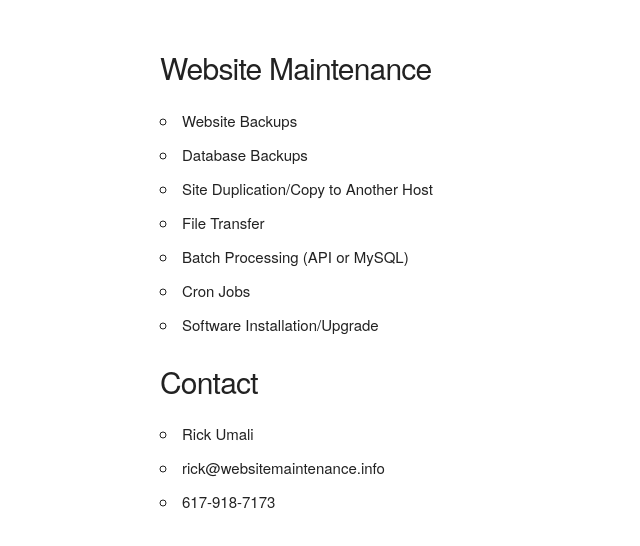
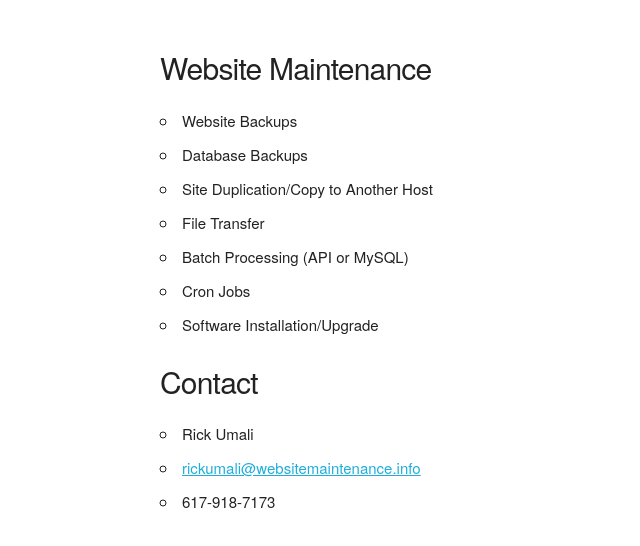
Before and after one commit to rickumali/WebsiteMaintenance, a plain HTML site: page index.html in a window 1280 px wide. Shown: the whole page, without its empty margins (0-640 px from the left). Drawn offline with Linux system fonts and the light colour scheme.

Commit message:
Corrected email address
And I made it a mailto: link.

```diff
--- a/index.html
+++ b/index.html
@@ -47,7 +47,7 @@
         <h4>Contact</h4>
         <ul>
           <li>Rick Umali
-          <li>rick@websitemaintenance.info
+          <li><a href="mailto:rickumali@websitemaintenance.info">rickumali@websitemaintenance.info</a>
           <li>617-918-7173
         </ul>
       </div>
```
